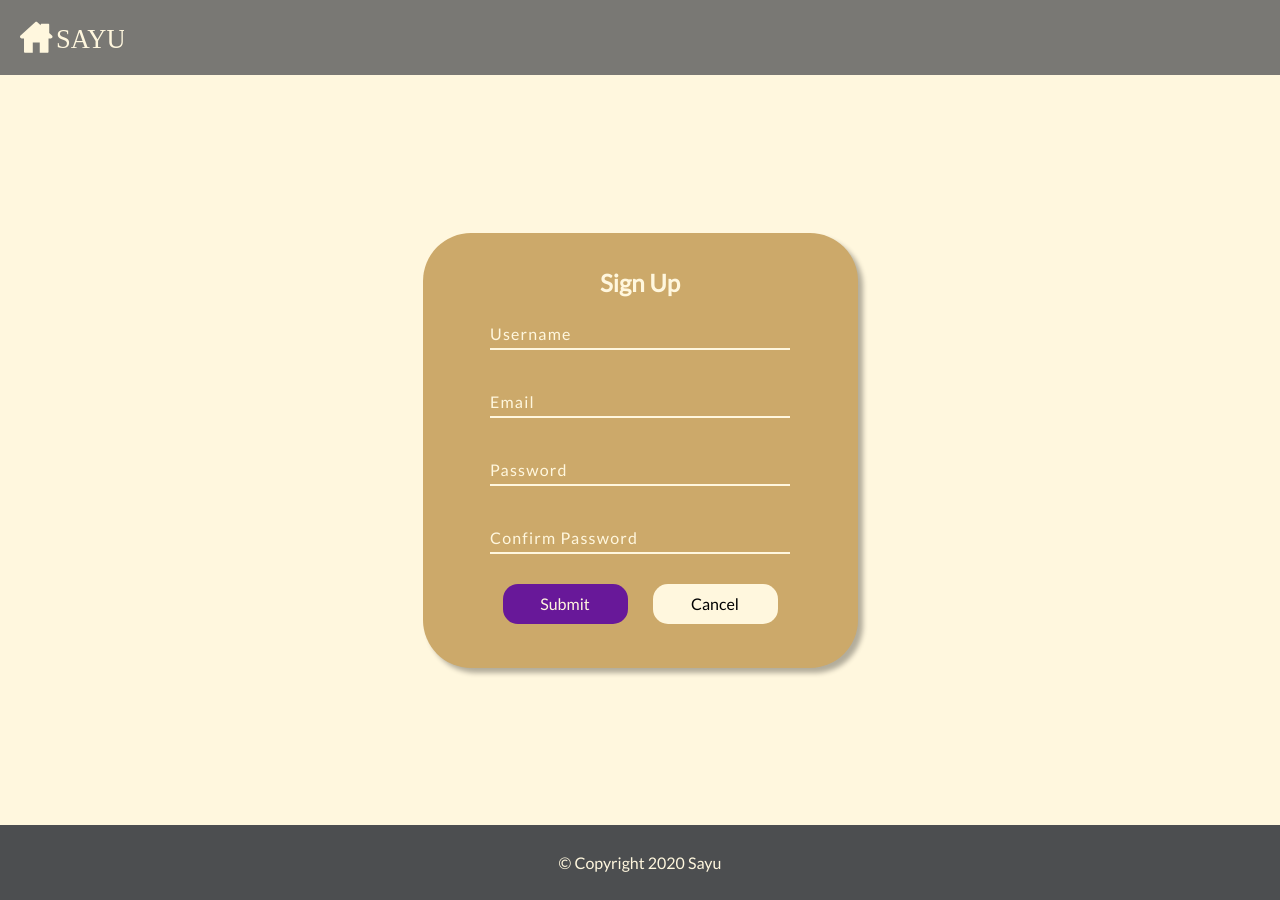
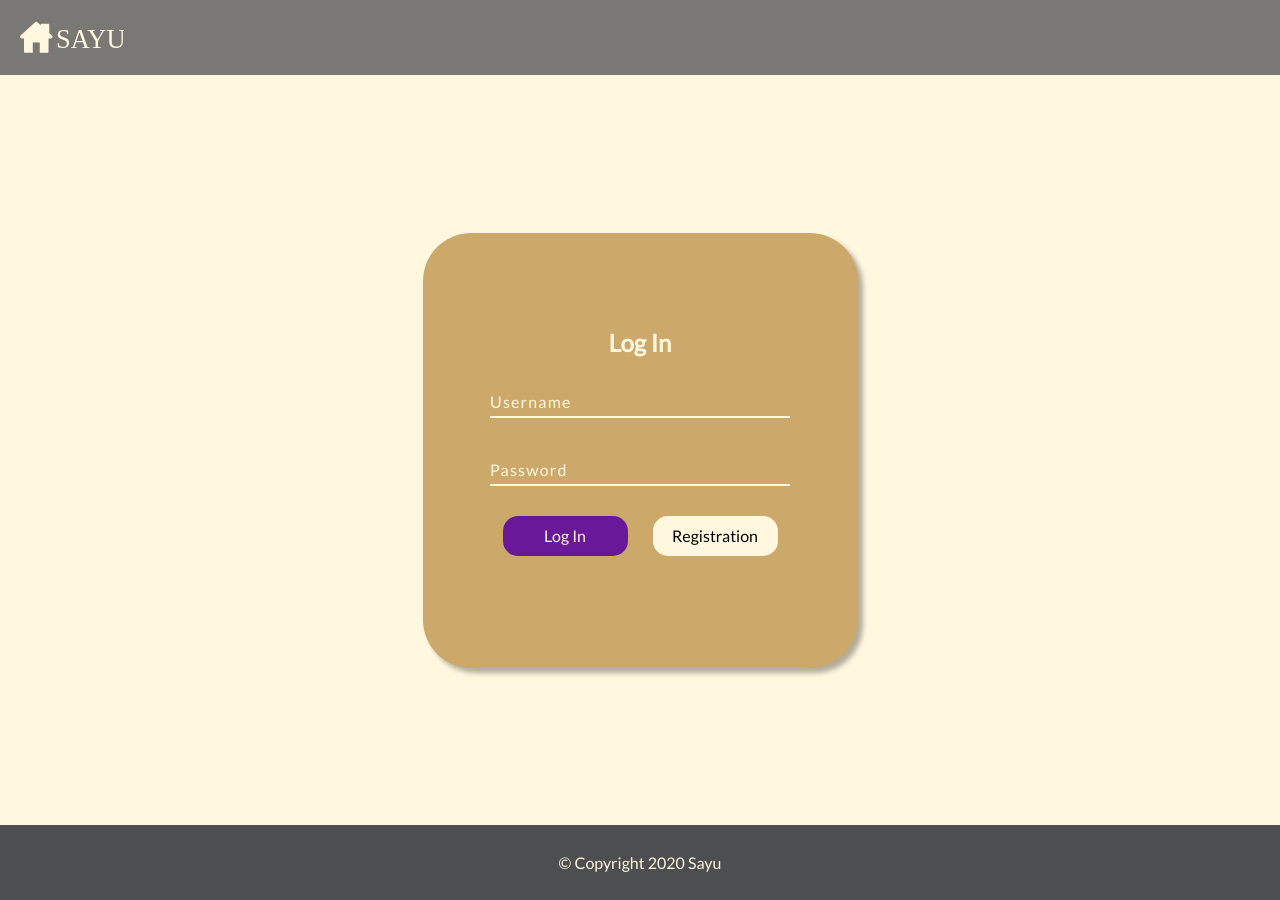
Before and after one commit to yurbika/Sayu-Real-Estate, a React (Create React App) app: page /log-in-or-sign-up in a window 1280 px wide. Built offline with nearby package versions, Linux system fonts and the light colour scheme.

Commit message:
new page finished

```diff
--- a/src/pages/sign-in-and-sign-up/sign-in-and-sign-up.component.jsx
+++ b/src/pages/sign-in-and-sign-up/sign-in-and-sign-up.component.jsx
@@ -1,22 +1,36 @@
 import React from "react";
+import { connect } from "react-redux";
+import { createStructuredSelector } from "reselect";
 
 //component
-//import SignIn from "../../components/sign-in/sign-in.component";
+import SignIn from "../../components/sign-in/sign-in.component";
 import SignUp from "../../components/sign-up/sign-up.component";
 import Header from "../../components/header/header.component";
 import Footer from "../../components/footer/footer.component";
 
+//redux
+import {
+  selectLogInState,
+  selectSignUpState
+} from "../../redux/sign-in-and-sign-up/sign-in-and-sign-up.selectors";
+
 //styles
-import "./sign-in-and-sign-up.styles.scss";
+import { Container, ContentContaienr } from "./sign-in-and-sign-up.styles";
 
-const SignInAndSignUpPage = () => (
-  <div className="container">
+const SignInAndSignUpPage = ({ logInShow, signUpShow }) => (
+  <Container>
     <Header />
-    <div className="sign-in-up-container">
-      <SignUp />
-    </div>
+    <ContentContaienr>
+      {signUpShow ? <SignUp /> : null}
+      {logInShow ? <SignIn /> : null}
+    </ContentContaienr>
     <Footer errorPage />
-  </div>
+  </Container>
 );
 
-export default SignInAndSignUpPage;
+const mapStateToProps = createStructuredSelector({
+  logInShow: selectLogInState,
+  signUpShow: selectSignUpState
+});
+
+export default connect(mapStateToProps)(SignInAndSignUpPage);
--- /dev/null
+++ b/src/pages/sign-in-and-sign-up/sign-in-and-sign-up.styles.jsx
@@ -0,0 +1,22 @@
+import styled from "styled-components";
+
+export const Container = styled.div`
+  min-height: 750px;
+  height: calc(100vh - 150px);
+  @media (max-width: 768px) {
+    height: calc(100vh);
+  }
+`;
+
+export const ContentContaienr = styled.div`
+  display: flex;
+  width: 100%;
+  height: inherit;
+  min-height: inherit;
+  align-items: center;
+  justify-content: center;
+  padding: 15px;
+  @media (max-width: 768px) {
+    margin-top: -100px;
+  }
+`;
--- a/src/pages/sign-in-and-sign-up/sign-in-and-sign-up.styles.scss
+++ /dev/null
@@ -1,14 +0,0 @@
-.container {
-  min-height: 750px;
-  height: calc(100vh - 150px);
-
-  .sign-in-up-container {
-    display: flex;
-    width: 100%;
-    height: inherit;
-    min-height: inherit;
-    align-items: center;
-    justify-content: center;
-    padding: 15px;
-  }
-}
```
